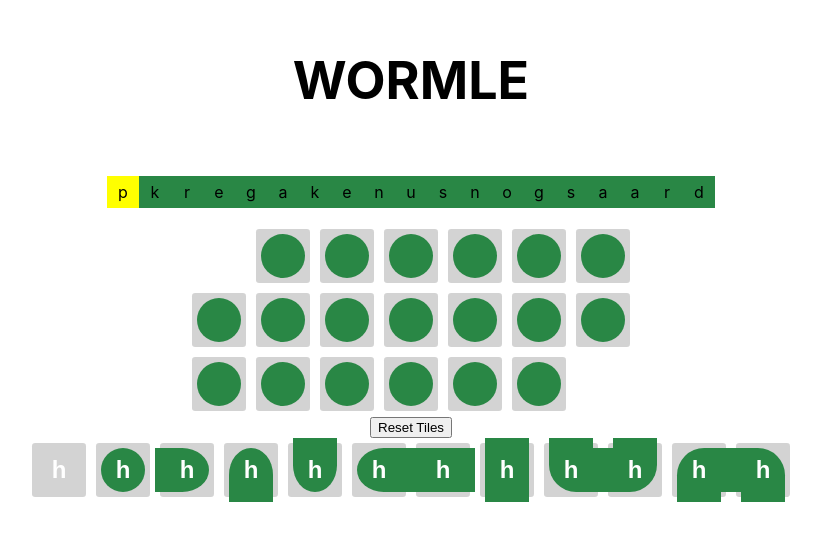
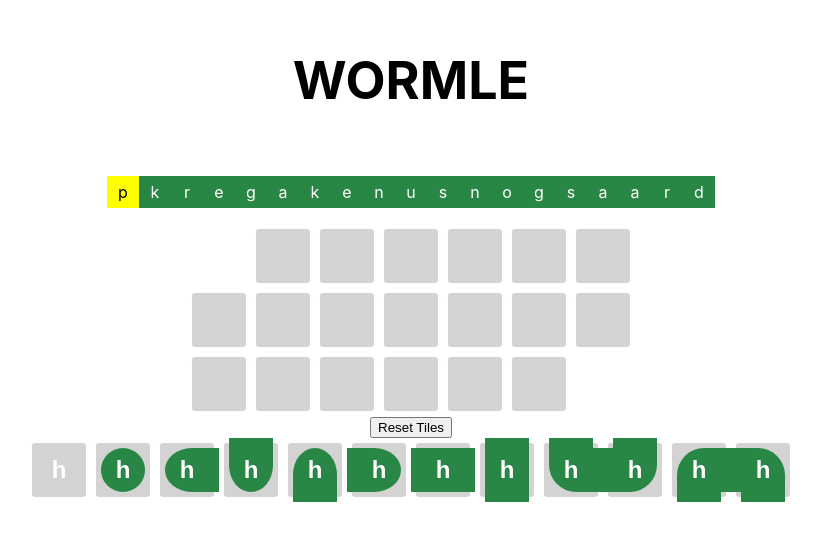
Before and after one commit to evarae/wormle, a React (Create React App) app: page / in a window 1280 px wide. Shown: the top 540 px of the page, without its empty margins (229-1050 px from the left). Built offline with nearby package versions, Linux system fonts and the light colour scheme.

Commit message:
Drawing the snake properly

```diff
--- a/src/game/Grid.css
+++ b/src/game/Grid.css
@@ -42,6 +42,7 @@
 }
 
 .tile-path-unused {
+    color: var(--snake-letter-color);
     background-color: var(--snake-color);
 }
 
@@ -50,6 +51,7 @@
 }
 
 .tile-path-highlighted{
+    color: black;
     background-color: yellow;
 }
 
@@ -86,28 +88,28 @@
     border-radius: 50%;
 }
 
-.north-end{
+.south-end{
     height: calc(var(--grid-size) - var(--snake-size-offset));
     width: calc(var(--grid-size) - 2*var(--snake-size-offset));
     margin: var(--snake-size-offset) var(--snake-size-offset) 0 var(--snake-size-offset);
     border-radius: 50% 50% 0 0;
 }
 
-.south-end{
+.north-end{
     height: calc(var(--grid-size) - var(--snake-size-offset));
     width: calc(var(--grid-size) - 2*var(--snake-size-offset));
     margin: 0 var(--snake-size-offset) var(--snake-size-offset) var(--snake-size-offset);
     border-radius: 0% 0% 50% 50%;
 }
 
-.east-end{
+.west-end{
     height: calc(var(--grid-size) - 2*var(--snake-size-offset));
     width: calc(var(--grid-size) - var(--snake-size-offset));
     margin: var(--snake-size-offset) var(--snake-size-offset) var(--snake-size-offset) 0;
     border-radius: 0% 50% 50% 0%;
 }
 
-.west-end{
+.east-end{
     height: calc(var(--grid-size) - 2*var(--snake-size-offset));
     width: calc(var(--grid-size) - var(--snake-size-offset));
     margin: var(--snake-size-offset) 0 var(--snake-size-offset) var(--snake-size-offset);
--- a/src/game/Grid.tsx
+++ b/src/game/Grid.tsx
@@ -2,15 +2,19 @@ import React, { useEffect, useMemo, useRef, useState } from 'react';
 import mockGameData from '../mock/mockGameData.json';
 import {GridTile, InvisibleTile, PathTile} from './GridTile';
 import { Coordinates, Tile, TileType } from '../types/types';
-import { areCoordinatesAdjacent, areCoordinatesEqual, createTileDictionary, getGridSize, getTileKey } from './TileHelper';
+import { Cardinal, areCoordinatesAdjacent, areCoordinatesEqual, createTileDictionary, getCardinalOfAdjacentCoordinates, getGridSize, getTileKey } from './TileHelper';
 
 function Grid() {
+  //Game state stuff
   const [gridSize, setGridSize] = useState<Coordinates>({x:0, y:0});
   const [tiles, setTiles] = useState<Record<string, Tile>>({});
   const [pathLetters, setPathLetters] = useState<string[]>([]);
+
+  //Front end stuff
   const [path, setPath] = useState<Coordinates[]>([]);
   const [focusedKey, setFocusedKey] = useState<string>();
   const textInputRefs = useRef<Record<string, HTMLButtonElement>>({});
+  const [pathTileTypes, setPathTileTypes] = useState<Record<string, TileType>>({});
 
   //Initialise the game
   useEffect(() => {
@@ -29,11 +33,6 @@ function Grid() {
     setPath([]);
     setTiles(dict);
   }
-
-  const pathElements = pathLetters.map((char, index) =>
-    // eslint-disable-next-line react/jsx-key
-    <PathTile isUsed = {(path.length > index)} letter={char} isHighlighted= {(path.length == index)}/>
-  );
 
   function tileOnClickCallback(tile:Tile){
 
@@ -71,29 +70,6 @@ function Grid() {
     });
     return isMatch;
   }, [path, tiles]);
-
-  const gridElements = () => {
-    const wordElements = [];
-
-    for(let j = 0; j < gridSize.y; j++){
-      const tileElements =[];
-
-      for(let i = 0; i < gridSize.x; i++){
-        const t = tiles[getTileKey({x:i, y:j})];
-        if(t !== undefined){
-          tileElements.push(<GridTile tileType={TileType.Head} tile={t} onClickCallback={tileOnClickCallback} ref={(ref) => textInputRefs.current[getTileKey(t.coordinates)] = ref!}/>);
-        } else {
-          tileElements.push(<InvisibleTile/>);
-        }
-      }
-
-      wordElements.push(<div className='word-container'>
-        {tileElements}
-      </div>);
-    }
-
-    return(wordElements);
-  };
 
   function isMoveBackwardValid(coordinates: Coordinates): boolean {
     return ((path.length < 1) ? false : areCoordinatesEqual(path[path.length-1], coordinates));
@@ -166,6 +142,102 @@ function Grid() {
     }
   };
 
+  function getTileTypeFromCoordinates(coordinates:Coordinates):TileType {
+    const type = pathTileTypes[getTileKey(coordinates)];
+    if(type === undefined){
+      return TileType.Empty;
+    }
+    return type;
+  }
+
+  //Maintains the snake tile types when the path changes
+  useEffect(()=> {
+    const newRecord:Record<string, TileType> = {};
+
+    path.forEach((c, index) => {
+      const last = (index -1 >= 0)? getCardinalOfAdjacentCoordinates(c, path[index-1]) : undefined;
+      const next = (index +1 <= path.length - 1) ? getCardinalOfAdjacentCoordinates(c, path[index+1]) : undefined;
+
+      let type = TileType.Vertical;
+      if(next === undefined && last === undefined){
+        type = TileType.Head;
+      }
+
+      if(next === undefined && last === Cardinal.North || last === undefined && next === Cardinal.North){
+        type = TileType.HeadNorth;
+      }
+
+      if(next === undefined && last === Cardinal.South || last === undefined && next === Cardinal.South){
+        type = TileType.HeadSouth;
+      }
+
+      if(next === undefined && last === Cardinal.East || last === undefined && next === Cardinal.East){
+        type = TileType.HeadEast;
+      }
+
+      if(next === undefined && last === Cardinal.West || last === undefined && next === Cardinal.West){
+        type = TileType.HeadWest;
+      }
+
+      if(next === Cardinal.East && last === Cardinal.West || last === Cardinal.East && next === Cardinal.West){
+        type = TileType.Horizontal;
+      }
+
+      if(next === Cardinal.North && last === Cardinal.South || last === Cardinal.North && next === Cardinal.South){
+        type = TileType.Vertical;
+      }
+
+      if(next === Cardinal.North && last === Cardinal.East || last === Cardinal.North && next === Cardinal.East){
+        type = TileType.CornerNorthEast;
+      }
+
+      if(next === Cardinal.North && last === Cardinal.West || last === Cardinal.North && next === Cardinal.West){
+        type = TileType.CornerNorthWest;
+      }
+
+      if(next === Cardinal.South && last === Cardinal.East || last === Cardinal.South && next === Cardinal.East){
+        type = TileType.CornerSouthEast;
+      }
+
+      if(next === Cardinal.South && last === Cardinal.West || last === Cardinal.South && next === Cardinal.West){
+        type = TileType.CornerSouthWest;
+      }
+
+
+      newRecord[getTileKey(c)] = type;
+    });
+
+    setPathTileTypes(newRecord);
+  },[path]);
+
+  const gridElements = () => {
+    const wordElements = [];
+
+    for(let j = 0; j < gridSize.y; j++){
+      const tileElements =[];
+
+      for(let i = 0; i < gridSize.x; i++){
+        const t = tiles[getTileKey({x:i, y:j})];
+        if(t !== undefined){
+          tileElements.push(<GridTile tileType={getTileTypeFromCoordinates(t.coordinates)} tile={t} onClickCallback={tileOnClickCallback} ref={(ref) => textInputRefs.current[getTileKey(t.coordinates)] = ref!}/>);
+        } else {
+          tileElements.push(<InvisibleTile/>);
+        }
+      }
+
+      wordElements.push(<div className='word-container'>
+        {tileElements}
+      </div>);
+    }
+
+    return(wordElements);
+  };
+
+  const pathElements = pathLetters.map((char, index) =>
+    // eslint-disable-next-line react/jsx-key
+    <PathTile isUsed = {(path.length > index)} letter={char} isHighlighted= {(path.length == index)}/>
+  );
+
   return (
     <div onKeyDown={handleKeyDown}>
       {isGameOver && <h2>You Win!</h2>}
--- a/src/game/TileHelper.ts
+++ b/src/game/TileHelper.ts
@@ -56,4 +56,30 @@ function areCoordinatesAdjacent(a:Coordinates, b:Coordinates) : boolean {
   return false;
 }
 
-export {createTileDictionary, getTileKey, getGridSize, areCoordinatesAdjacent, areCoordinatesEqual};
+function getCardinalOfAdjacentCoordinates(from:Coordinates, to:Coordinates) : Cardinal {
+  const diffX = (from.x - to.x);
+  const diffY = (from.y - to.y);
+
+  if(diffX == 1 && diffY == 0){
+    return Cardinal.West;
+  }
+
+  if(diffX == -1 && diffY == 0){
+    return Cardinal.East;
+  }
+
+  if(diffX == 0 && diffY == 1){
+    return Cardinal.North;
+  }
+
+  return Cardinal.South;
+}
+
+export enum Cardinal{
+  North,
+  South,
+  East,
+  West
+}
+
+export {createTileDictionary, getTileKey, getGridSize, areCoordinatesAdjacent, areCoordinatesEqual, getCardinalOfAdjacentCoordinates};
```
